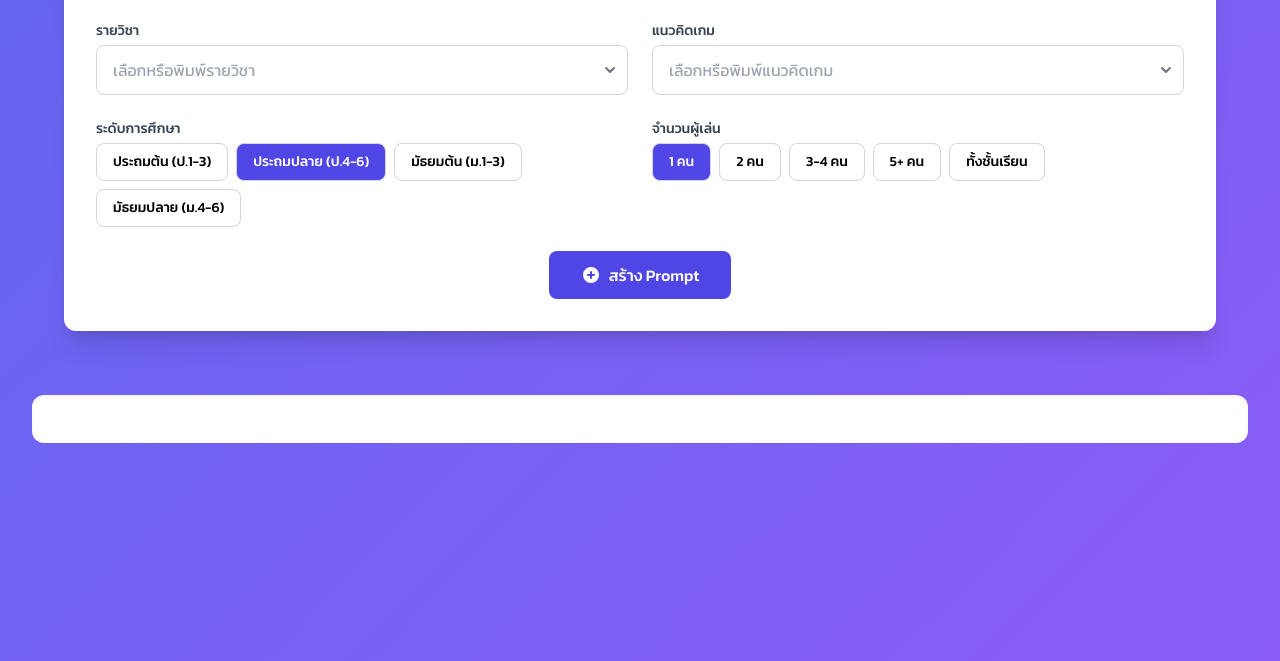
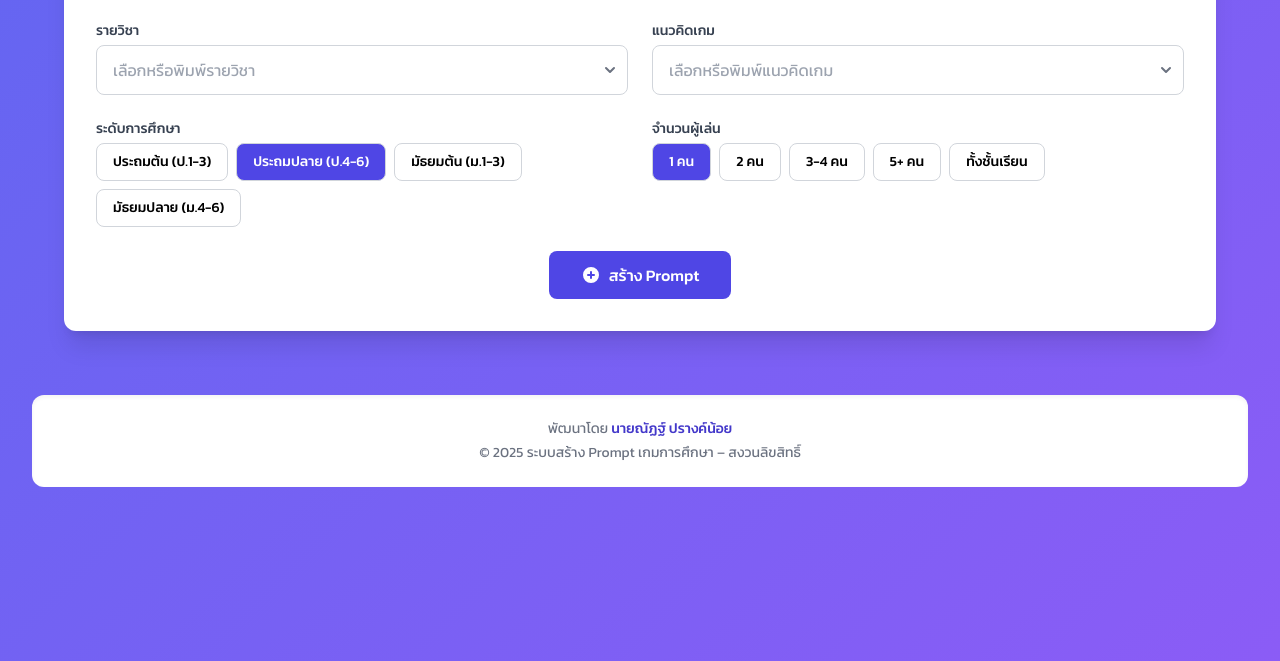
Before and after one commit to prangkhnatth/PromptGame, a plain HTML site: page index.html in a window 1280 px wide. Shown: the part 139-800 px from the top of the page. Drawn offline with nearby package versions, Linux system fonts and the light colour scheme.

Commit message:
Update index.html

```diff
--- a/index.html
+++ b/index.html
@@ -1822,6 +1822,11 @@ dropdown.classList.add('hidden');
 
 
 <script>(function(){function c(){var b=a.contentDocument||a.contentWindow.document;if(b){var d=b.createElement('script');d.innerHTML="window.__CF$cv$params={r:'943c24c873c099a6',t:'MTc0NzkxNTEyNy4wMDAwMDA='};var a=document.createElement('script');a.nonce='';a.src='/cdn-cgi/challenge-platform/scripts/jsd/main.js';document.getElementsByTagName('head')[0].appendChild(a);";b.getElementsByTagName('head')[0].appendChild(d)}}if(document.body){var a=document.createElement('iframe');a.height=1;a.width=1;a.style.position='absolute';a.style.top=0;a.style.left=0;a.style.border='none';a.style.visibility='hidden';document.body.appendChild(a);if('loading'!==document.readyState)c();else if(window.addEventListener)document.addEventListener('DOMContentLoaded',c);else{var e=document.onreadystatechange||function(){};document.onreadystatechange=function(b){e(b);'loading'!==document.readyState&&(document.onreadystatechange=e,c())}}}})();</script><footer class="mt-16 bg-white text-center py-6 rounded-xl shadow-inner text-sm text-gray-500">
+  <p>พัฒนาโดย <span class="font-medium text-indigo-700">นายณัฏฐ์  ปรางค์น้อย</span></p>
+
+  <p class="mt-1">© 2025 ระบบสร้าง Prompt เกมการศึกษา – สงวนลิขสิทธิ์</p>
+
+</footer>
 
 </body>
 
```
